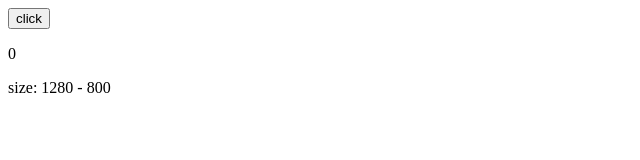
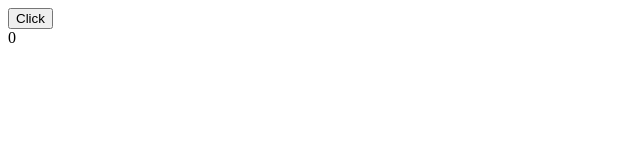
Before and after one commit to destinytaoer/Learning, a React (Create React App) app in the folder React/demo/: page / in a window 1280 px wide. Shown: the top 160 px of the page, without its empty margins (0-640 px from the left). Built offline with nearby package versions, Linux system fonts and the light colour scheme.

Commit message:
[React] hooks useContext

```diff
--- /dev/null
+++ b/React/demo/src/hooks/useContext.js
@@ -0,0 +1,22 @@
+import React, { useState, useContext, createContext } from 'react';
+
+const countContext = createContext();
+
+function Foo() {
+  const count = useContext(countContext);
+
+  return (
+    <div>{count}</div>
+  )
+}
+
+export default function App() {
+  const [count, setCount] = useState(0);
+
+  return (
+    <countContext.Provider value={count}>
+      <button onClick={()=>setCount(count + 1)}>Click</button>
+      <Foo></Foo>
+    </countContext.Provider>
+  )
+}
--- a/React/demo/src/index.js
+++ b/React/demo/src/index.js
@@ -1,6 +1,8 @@
 import React,{useState,useEffect} from 'react';
 import { render } from 'react-dom';
 // import App from './hooks/useState.js';
-import App from './hooks/useEffect.js';
+// import App from './hooks/useEffect.js';
+import App from './hooks/useContext';
+
 
 render(<App></App>, window.root)
```
